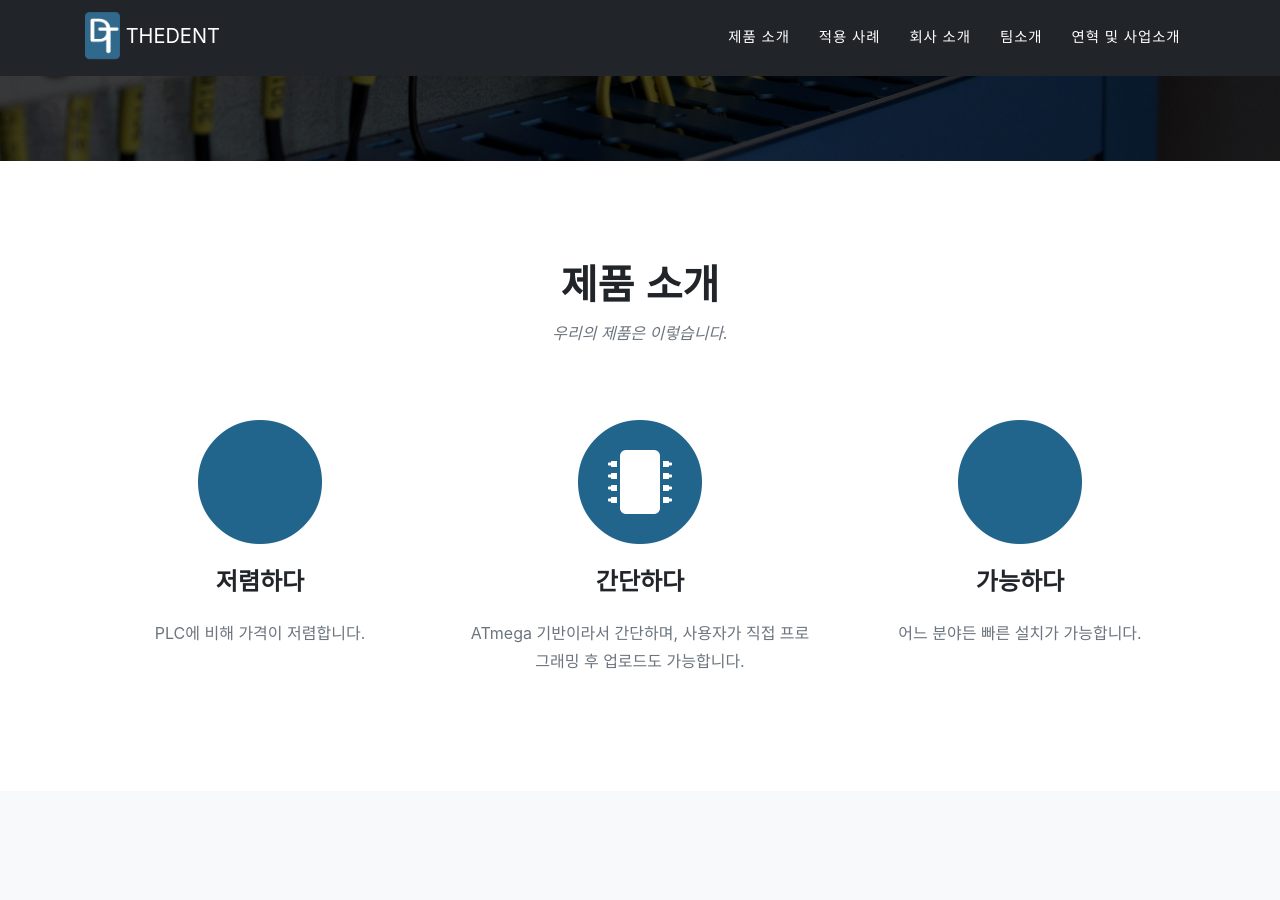
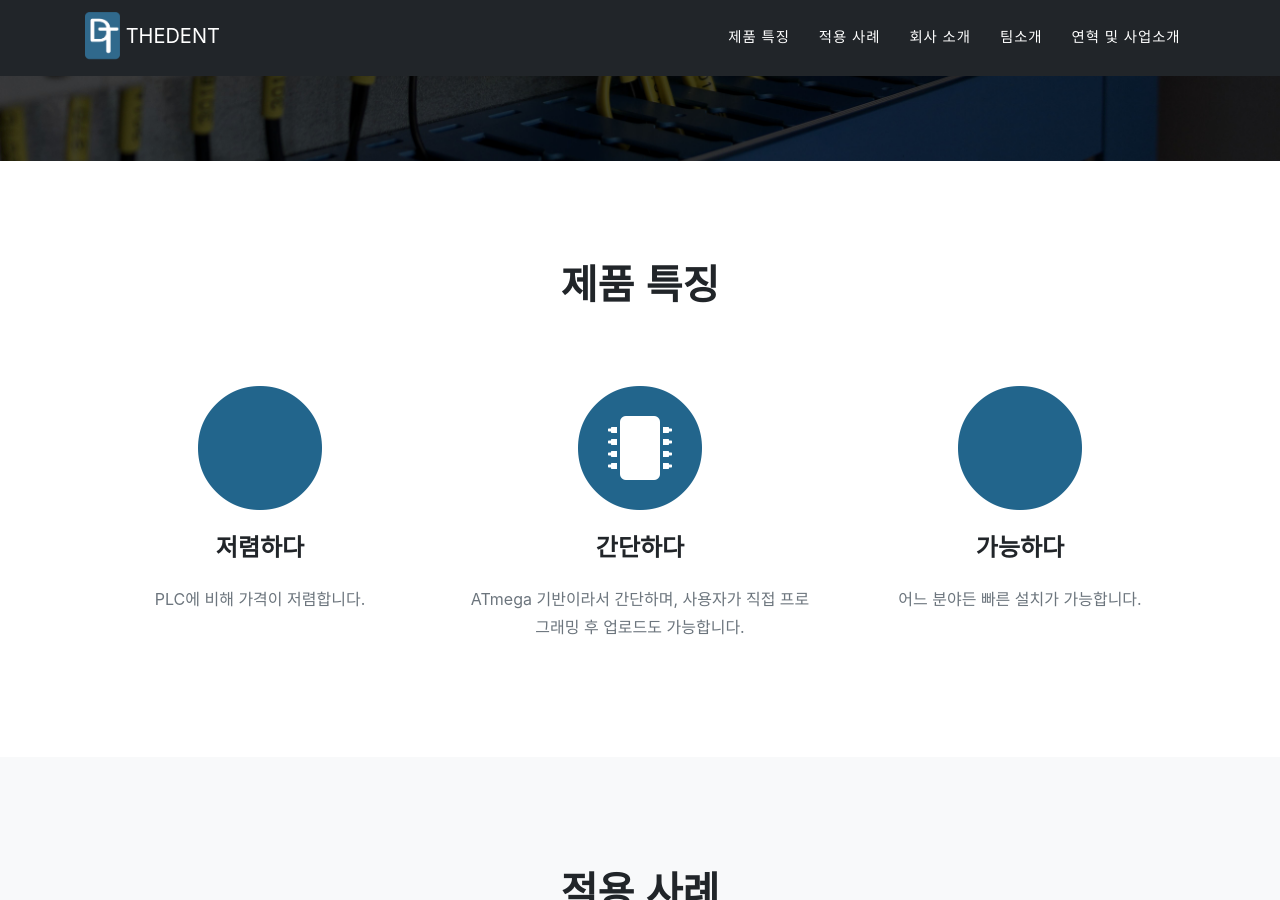
Before and after one commit to thedent-kr/thedent-kr.github.io, a Jekyll site: the page built from index.md, in a window 1280 px wide and 900 px high, scrolled down 681 px. Built offline with Jekyll 4.4.1, drawn with Linux system fonts in a browser that asks for light colours; some web fonts are replaced.

Commit message:
Rename 제품소개 → 제품특징

```diff
--- a/_data/navigation.yml
+++ b/_data/navigation.yml
@@ -34,7 +34,7 @@ en-AU:
 # -----------------
 ko: &DEFAULT_KO
   nav:
-    - title: "제품 소개"
+    - title: "제품 특징"
       section: services
     - title: "적용 사례"
       section: portfolio
--- a/_data/sitetext.yml
+++ b/_data/sitetext.yml
@@ -152,8 +152,8 @@ ko: &DEFAULT_KO
     buttonlink: "#services"
 
   services:
-    title: "제품 소개"
-    text: "우리의 제품은 이렇습니다."
+    title: "제품 특징"
+    text: ""
     section: services
     list:
       - title: "저렴하다"
```
